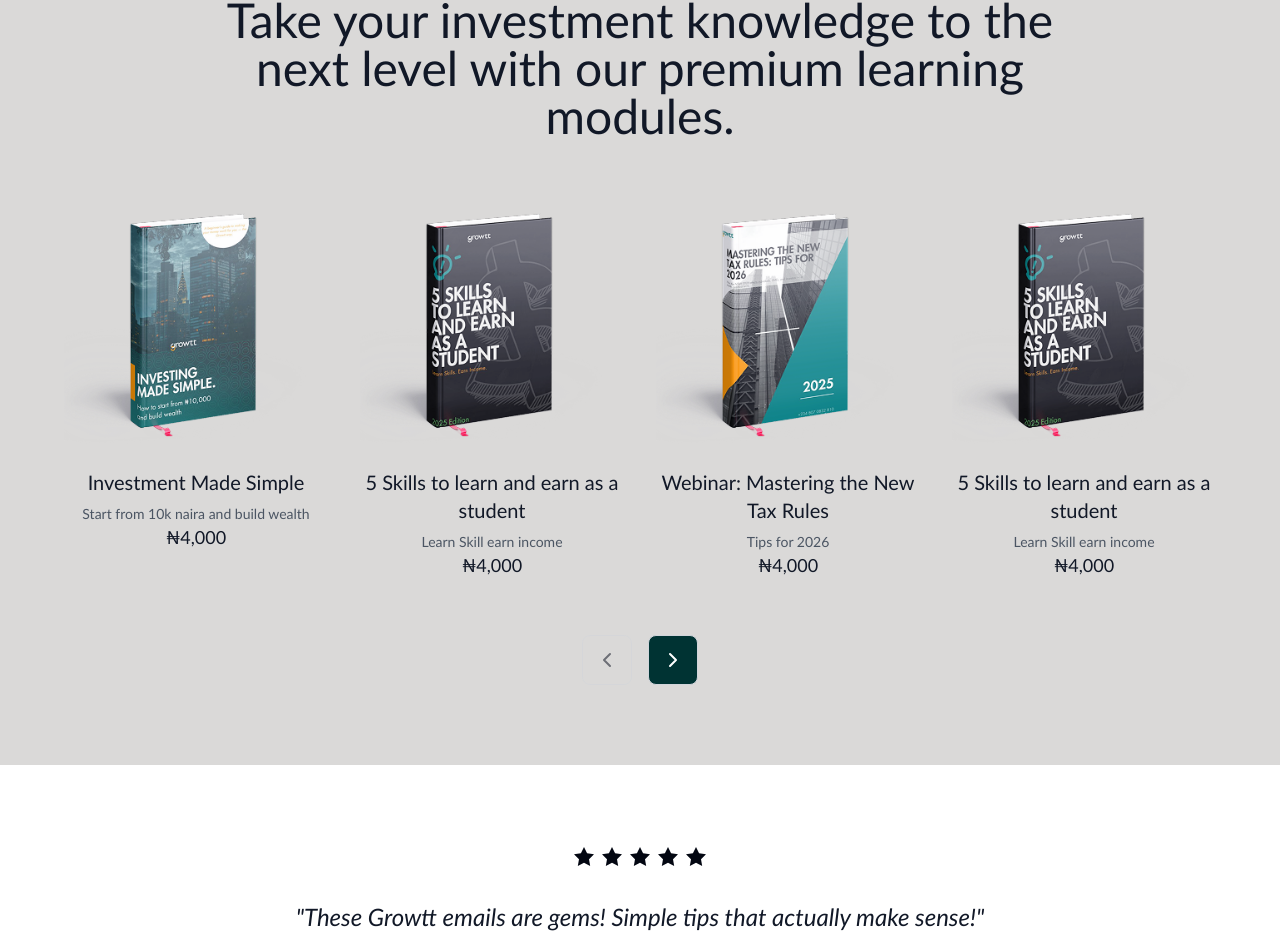
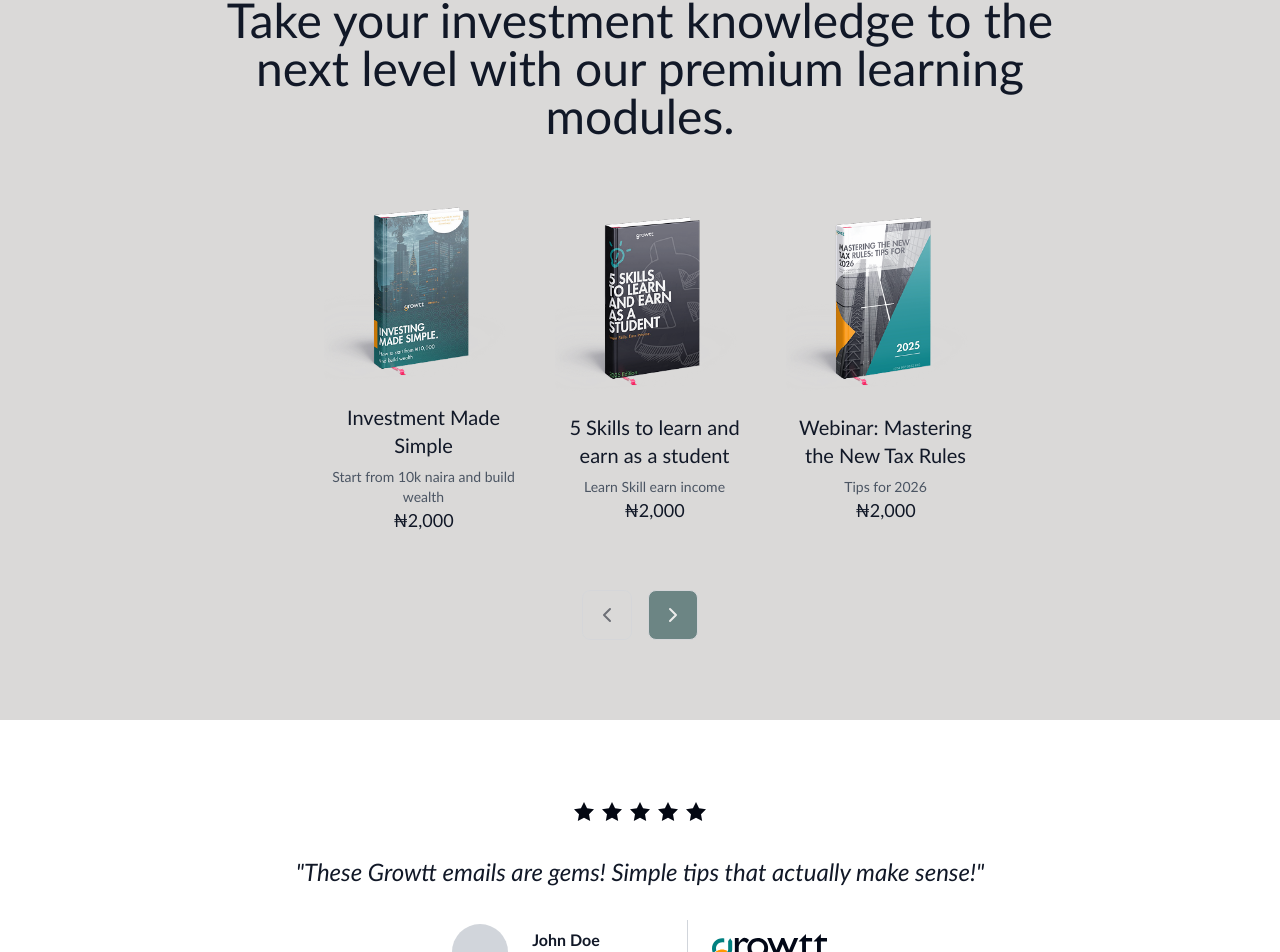
Before and after one commit to ydkdan6/growtt, a React (Vite) app: page / in a window 1280 px wide. Shown: the part 2834-3786 px from the top of the page. Built offline with nearby package versions, Linux system fonts and the light colour scheme.

Commit message:
feat: update pricing for books and adjust layout in Index page

```diff
--- a/src/components/Modal/Newsletter.tsx
+++ b/src/components/Modal/Newsletter.tsx
@@ -81,11 +81,11 @@ export function NewsletterModal({ open, onOpenChange }: NewsletterModalProps) {
               {/* Interest Selection */}
               <div className="space-y-4 sm:space-y-6">
                 <p className="text-center text-[#008080]/60 font-['Gill_Sans_MT',sans-serif] text-sm sm:text-base md:text-lg px-2">
-                  Which Financial Market interest you the most? (Select one or more)
+                  Which Financial Market interest you the most?
                 </p>
-                <div className="space-y-3 sm:space-y-4">
+                {/* <div className="space-y-3 sm:space-y-4"> */}
                   {/* Mobile: Single column, Desktop: Two rows */}
-                  <div className="flex flex-col sm:flex-row flex-wrap items-center justify-center gap-2 sm:gap-3 md:gap-4">
+                  {/* <div className="flex flex-col sm:flex-row flex-wrap items-center justify-center gap-2 sm:gap-3 md:gap-4">
                     {interests.slice(0, 4).map((interest) => (
                       <button
                         key={interest}
@@ -101,8 +101,8 @@ export function NewsletterModal({ open, onOpenChange }: NewsletterModalProps) {
                         {interest}
                       </button>
                     ))}
-                  </div>
-                  <div className="flex flex-col sm:flex-row flex-wrap items-center justify-center gap-2 sm:gap-3 md:gap-4">
+                  </div> */}
+                  {/* <div className="flex flex-col sm:flex-row flex-wrap items-center justify-center gap-2 sm:gap-3 md:gap-4">
                     {interests.slice(4).map((interest) => (
                       <button
                         key={interest}
@@ -118,8 +118,28 @@ export function NewsletterModal({ open, onOpenChange }: NewsletterModalProps) {
                         {interest}
                       </button>
                     ))}
-                  </div>
-                </div>
+                  </div> */}
+                {/* </div> */}
+              </div>
+
+              {/* Asset Classes Input */}
+              <div className="relative pb-2">
+                <input
+                  type="text"
+                  placeholder="Enter your Asset Class..."
+                  value=''
+                  // onChange={(e) => setEmail(e.target.value)}
+                  className="w-full h-11 sm:h-12 px-3 sm:px-4 pr-28 sm:pr-48 rounded-lg border-2 border-black/15 font-['Gill_Sans_MT',sans-serif] text-sm sm:text-base placeholder:text-[#030712]/60 focus:outline-none focus:border-[#00A4A4]"
+                  required
+                />
+                {/* <button
+                  type="submit"
+                  className="absolute right-1 top-1 h-9 sm:h-10 px-3 sm:px-5 bg-[#FF9801] hover:bg-[#FF9801]/90 text-white rounded-lg font-['Gill_Sans_MT',sans-serif] flex items-center gap-1 sm:gap-3 transition-colors text-xs sm:text-base"
+                >
+                  <Mail className="w-4 h-4 sm:w-5 sm:h-5" />
+                  <span className="hidden sm:inline">Subscribe Now</span>
+                  <span className="sm:hidden">Subscribe</span>
+                </button> */}
               </div>
 
               {/* Email Input */}
--- a/src/pages/Index.tsx
+++ b/src/pages/Index.tsx
@@ -150,38 +150,19 @@ export default function Index() {
       image: "/images/Hard Cover Book (1).png",
       title: "Investment Made Simple",
       description: "Start from 10k naira and build wealth",
-      price: "₦4,000",
+      price: "₦2,000",
     },
     {
       image: "/images/Hard Cover Book (2).png",
       title: "5 Skills to learn and earn as a student",
       description: "Learn Skill earn income",
-      price: "₦4,000",
+      price: "₦2,000",
     },
     {
       image: "/images/Hard Cover Book.png",
       title: "Webinar: Mastering the New Tax Rules",
       description: "Tips for 2026",
-      price: "₦4,000",
-    },
-    {
-      image: "/images/Hard Cover Book (2).png",
-      title: "5 Skills to learn and earn as a student",
-      description: "Learn Skill earn income",
-      price: "₦4,000",
-    },
-
-    {
-      image: "/images/Hard Cover Book (1).png",
-      title: "Investment Made Simple",
-      description: "Start from 10k naira and build wealth",
-      price: "₦4,000",
-    },
-    {
-      image: "/images/Hard Cover Book.png",
-      title: "Webinar: Mastering the New Tax Rules",
-      description: "Tips for 2026",
-      price: "₦4,000",
+      price: "₦2,000",
     },
   ];
 
@@ -633,14 +614,14 @@ export default function Index() {
               initial="initial"
               whileInView="animate"
               viewport={{ once: true }}
-              className="grid sm:grid-cols-2 lg:grid-cols-4 gap-8"
+              className="grid sm:grid-cols-2 lg:grid-cols-4 gap-8 flex justify-center items-center md:ml-[260px]"
             >
               {visibleModules.map((module, index) => (
                 <motion.div
                   key={index}
                   variants={fadeInUp}
                   whileHover={{ y: -10 }}
-                  className="space-y-4"
+                  className="space-y-4 "
                 >
                   <div className="aspect-square rounded-xl overflow-hidden">
                     <img
```
